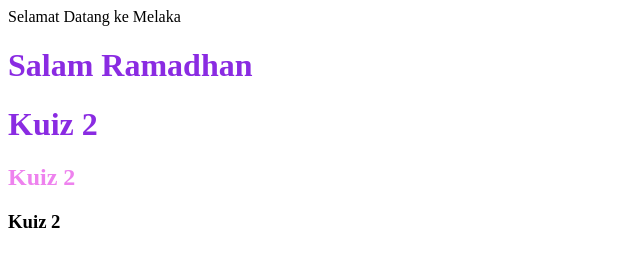
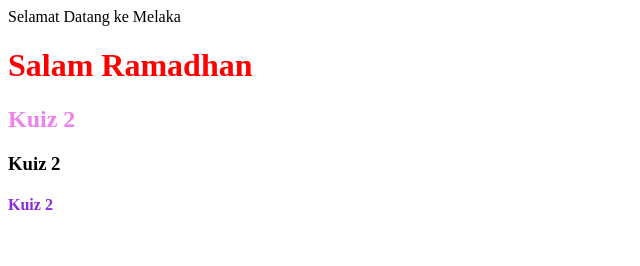
Before and after one commit to aliaatrhaziz/kuiz-2, a plain HTML site: page index.html in a window 1280 px wide. Shown: the whole page, without its empty margins (0-640 px from the left). Drawn offline with Linux system fonts and the light colour scheme.

Commit message:
Edit file index.html

```diff
--- a/index.html
+++ b/index.html
@@ -10,8 +10,8 @@
 <body>
     <header>Selamat Datang ke Melaka</header>
     <h1>Salam Ramadhan</h1>
-    <h1>Kuiz 2</h1>
     <h2>Kuiz 2</h2>
     <h3>Kuiz 2</h3>
+    <h4>Kuiz 2</h4>
 </body>
 </html>
--- a/style.css
+++ b/style.css
@@ -1,5 +1,5 @@
 h1{
-    color: blueviolet;
+    color: red;
 }
 h2{
     color: violet;
@@ -7,3 +7,6 @@ h2{
 h3{
     color: black;
 }
+h4{
+    color: blueviolet;
+}
```
